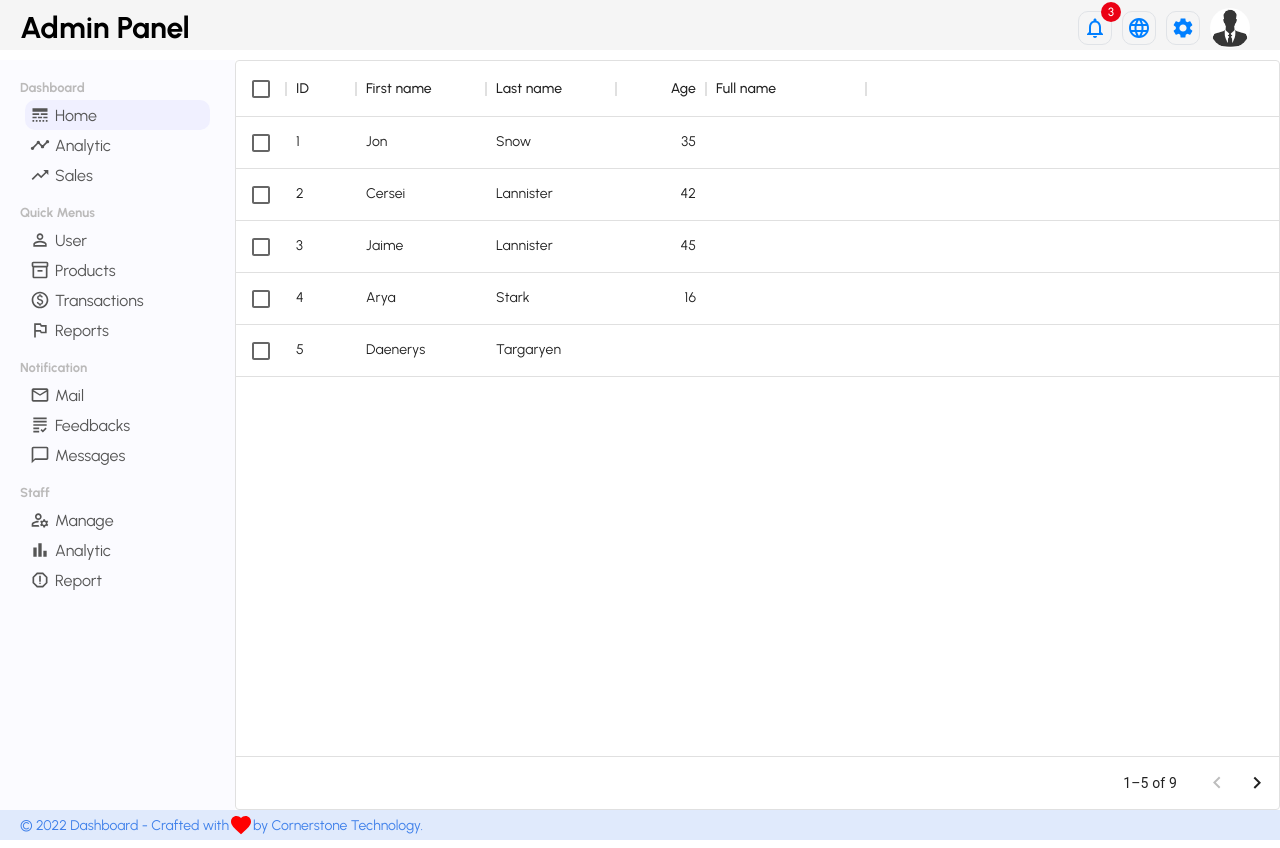
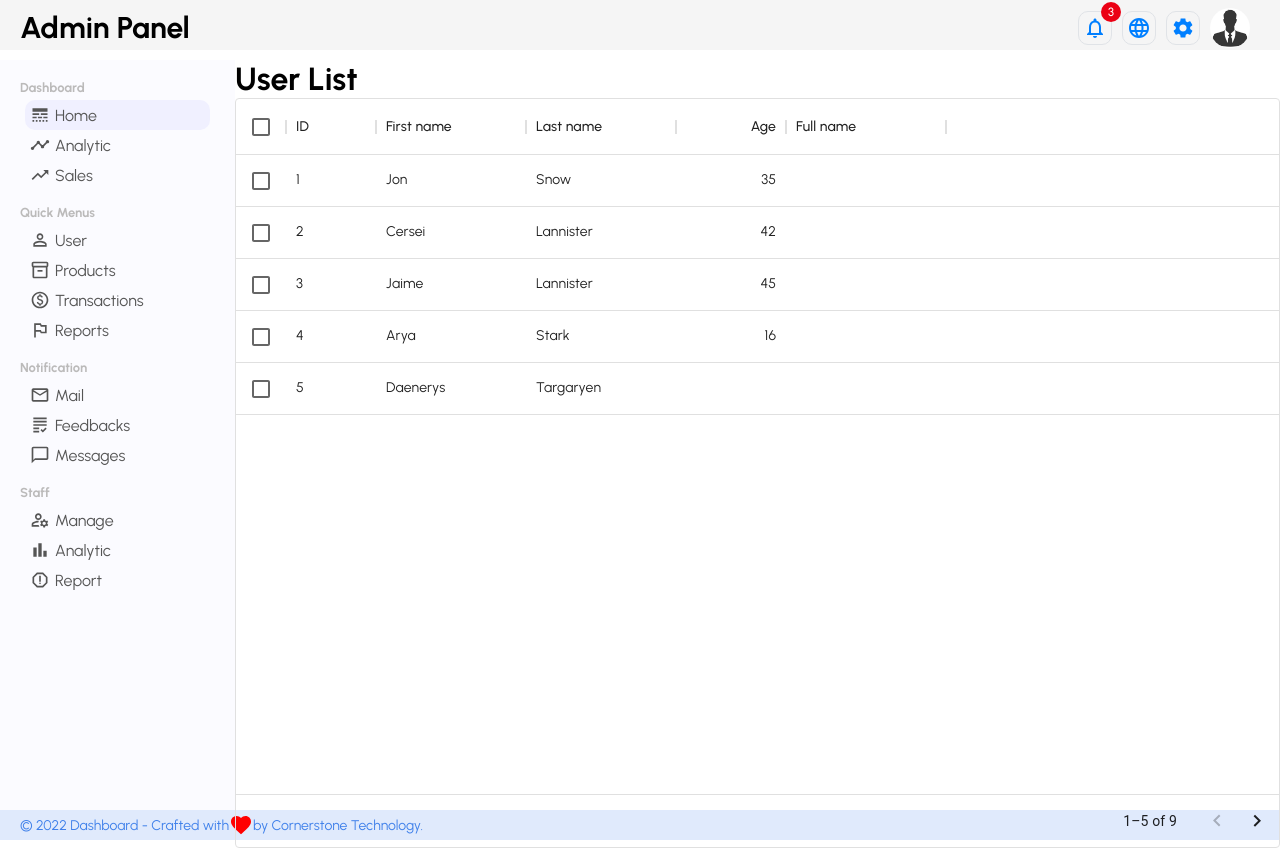
Before and after one commit to wubsefer/Dashboard, a React (Create React App) app: page /users in a window 1280 px wide. Built offline with nearby package versions, Linux system fonts and the light colour scheme.

Commit message:
Data grid implementation

```diff
--- a/package.json
+++ b/package.json
@@ -6,8 +6,10 @@
     "@emotion/react": "^11.8.1",
     "@emotion/styled": "^11.8.1",
     "@mui/icons-material": "^5.4.2",
-    "@mui/material": "^5.4.3",
+    "@mui/material": "^5.4.4",
     "@mui/x-data-grid": "^5.5.1",
+    "@mui/x-data-grid-generator": "^5.5.1",
+    "@mui/x-data-grid-pro": "^5.5.1",
     "@testing-library/jest-dom": "^5.16.2",
     "@testing-library/react": "^12.1.3",
     "@testing-library/user-event": "^13.5.0",
--- a/src/pages/user/UserList.jsx
+++ b/src/pages/user/UserList.jsx
@@ -1,47 +1,60 @@
 import React from "react";
+import { DataGrid } from "@mui/x-data-grid";
 import "./userList.css";
-import { DataGrid } from "@mui/x-data-grid";
 
 const UserList = () => {
   const columns = [
-        { field: 'id', headerName: 'ID', width: 70 },
-        { field: 'firstName', headerName: 'First name', width: 130 },
-        { field: 'lastName', headerName: 'Last name', width: 130 },
+    { field: "id", headerName: "ID", width: 90 },
     {
-          field: 'age',
-          headerName: 'Age',
-          type: 'number',
-          width: 90,
+      field: "firstName",
+      headerName: "First name",
+      width: 150,
+      editable: true,
     },
     {
-          field: 'fullName',
-          headerName: 'Full name',
-          description: 'This column has a value getter and is not sortable.',
+      field: "lastName",
+      headerName: "Last name",
+      width: 150,
+      editable: true,
+    },
+    {
+      field: "age",
+      headerName: "Age",
+      type: "number",
+      width: 110,
+      editable: true,
+    },
+    {
+      field: "fullName",
+      headerName: "Full name",
+      description: "This column has a value getter and is not sortable.",
       sortable: false,
       width: 160,
     },
   ];
 
   const rows = [
-        { id: 1, lastName: 'Snow', firstName: 'Jon', age: 35 },
-        { id: 2, lastName: 'Lannister', firstName: 'Cersei', age: 42 },
-        { id: 3, lastName: 'Lannister', firstName: 'Jaime', age: 45 },
-        { id: 4, lastName: 'Stark', firstName: 'Arya', age: 16 },
-        { id: 5, lastName: 'Targaryen', firstName: 'Daenerys', age: null },
-        { id: 6, lastName: 'Melisandre', firstName: null, age: 150 },
-        { id: 7, lastName: 'Clifford', firstName: 'Ferrara', age: 44 },
-        { id: 8, lastName: 'Frances', firstName: 'Rossini', age: 36 },
-        { id: 9, lastName: 'Roxie', firstName: 'Harvey', age: 65 },
+    { id: 1, lastName: "Snow", firstName: "Jon", age: 35 },
+    { id: 2, lastName: "Lannister", firstName: "Cersei", age: 42 },
+    { id: 3, lastName: "Lannister", firstName: "Jaime", age: 45 },
+    { id: 4, lastName: "Stark", firstName: "Arya", age: 16 },
+    { id: 5, lastName: "Targaryen", firstName: "Daenerys", age: null },
+    { id: 6, lastName: "Melisandre", firstName: null, age: 150 },
+    { id: 7, lastName: "Clifford", firstName: "Ferrara", age: 44 },
+    { id: 8, lastName: "Frances", firstName: "Rossini", age: 36 },
+    { id: 9, lastName: "Roxie", firstName: "Harvey", age: 65 },
   ];
 
   return (
     <div className="userList">
+      <h1>User List</h1>
       <DataGrid
         rows={rows}
         columns={columns}
         pageSize={5}
         rowsPerPageOptions={[5]}
         checkboxSelection
+        disableSelectionOnClick
       />
     </div>
   );
--- a/src/pages/user/userList.css
+++ b/src/pages/user/userList.css
@@ -1,3 +1,3 @@
-.userList{
+.userList {
     flex: 4;
 }
```
Also changed, not shown: 1 other file (tests, documents, lock files or other folders). Lines whose indentation alone changed are shown as unchanged.
